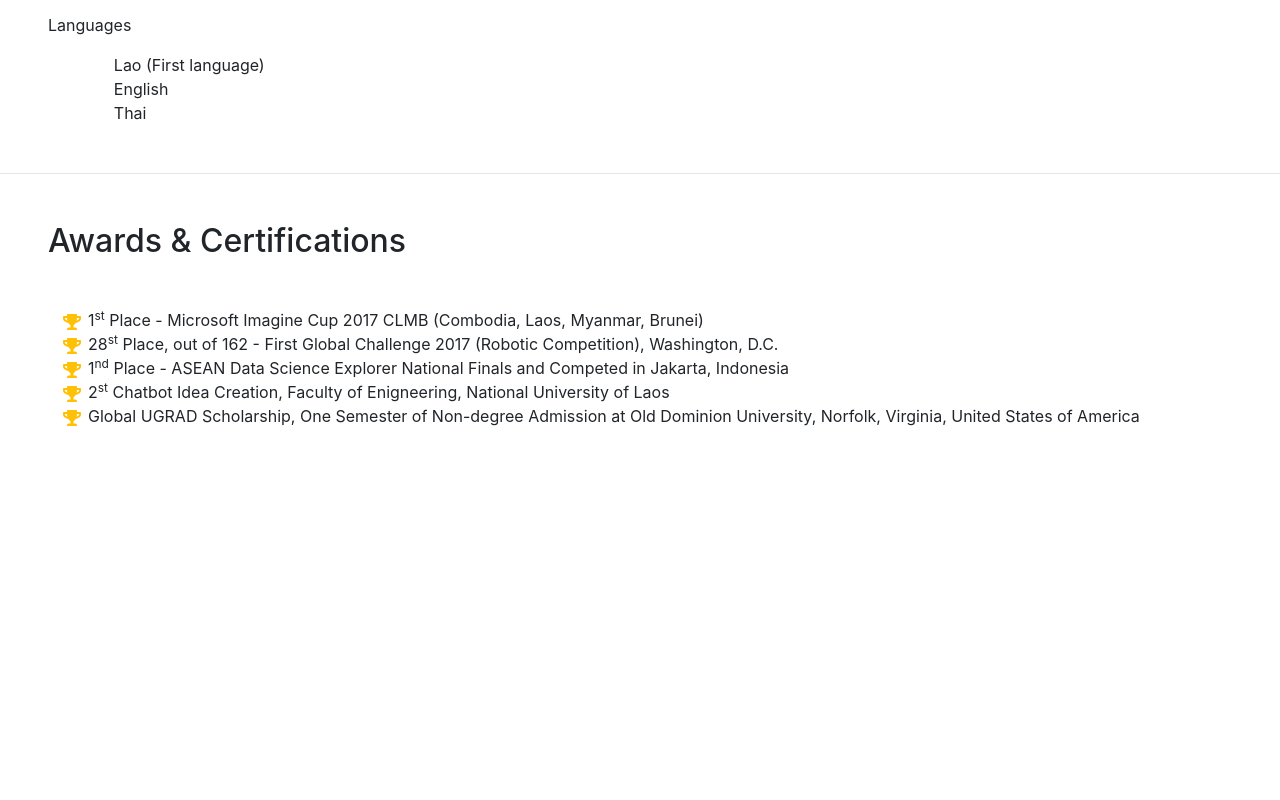
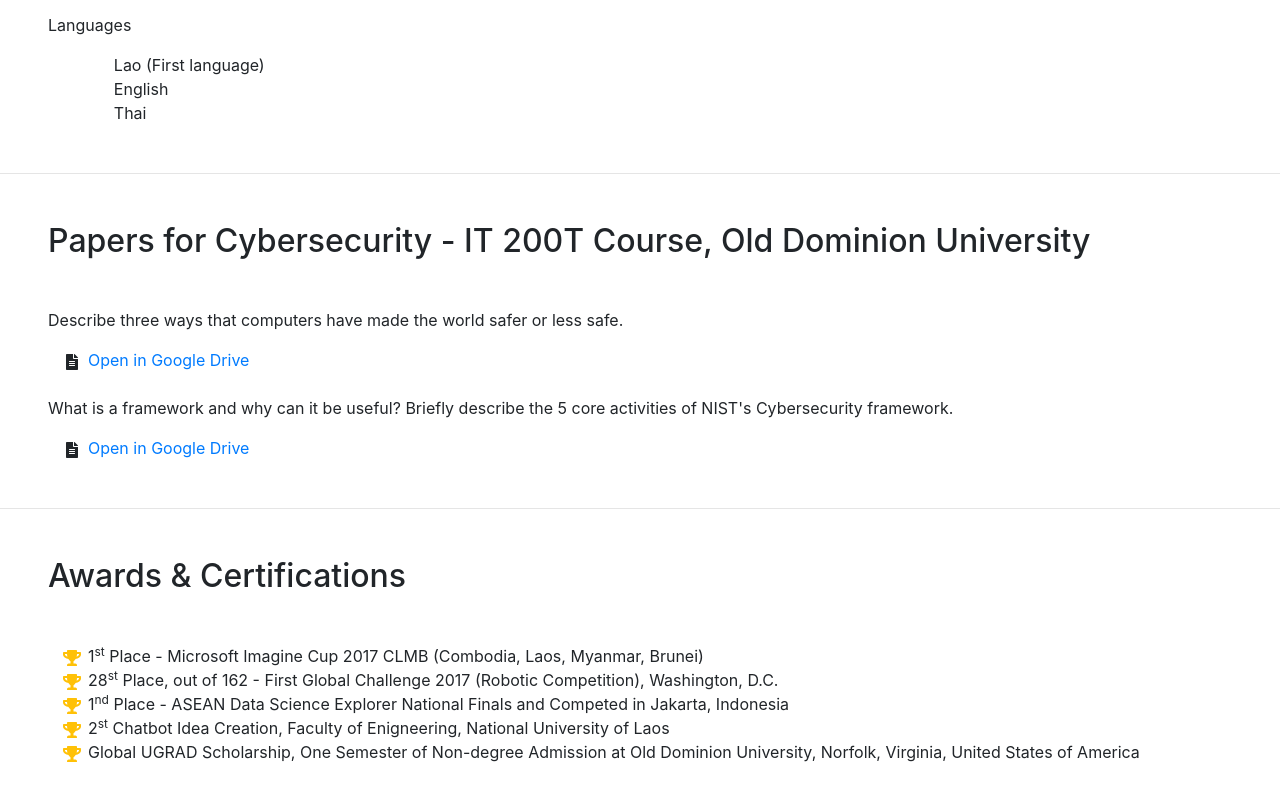
Before and after one commit to khatthaphone/khatthaphone.github.io, a website with bundled scripts: page index.html in a window 1280 px wide. Shown: the part 1973-2773 px from the top of the page. Before the commit the page ends 2449 px from the top, so only its background shows below. Built offline with nearby package versions, Linux system fonts and the light colour scheme; files whose address does not match are found by name; a web font is replaced by a local one.

Commit message:
addrd back papers

```diff
--- a/index.html
+++ b/index.html
@@ -299,7 +299,7 @@ Robotic club in the department of Computer Engineering and   Technology. Our tea
       </section>
 
       <hr class="m-0">
-<!--
+
       <section class="resume-section p-3 p-lg-5 d-flex flex-column" id="papers">
         <div class="my-auto">
           <h2 class="mb-5">Papers for Cybersecurity - IT 200T Course, Old Dominion University</h2>
@@ -326,7 +326,7 @@ Robotic club in the department of Computer Engineering and   Technology. Our tea
         </div>
       </section>
 
-      <hr class="m-0"> -->
+      <hr class="m-0">
 
       <section class="resume-section p-3 p-lg-5 d-flex flex-column" id="awards">
         <div class="my-auto">
```
Also changed, not shown: 1 other file.
